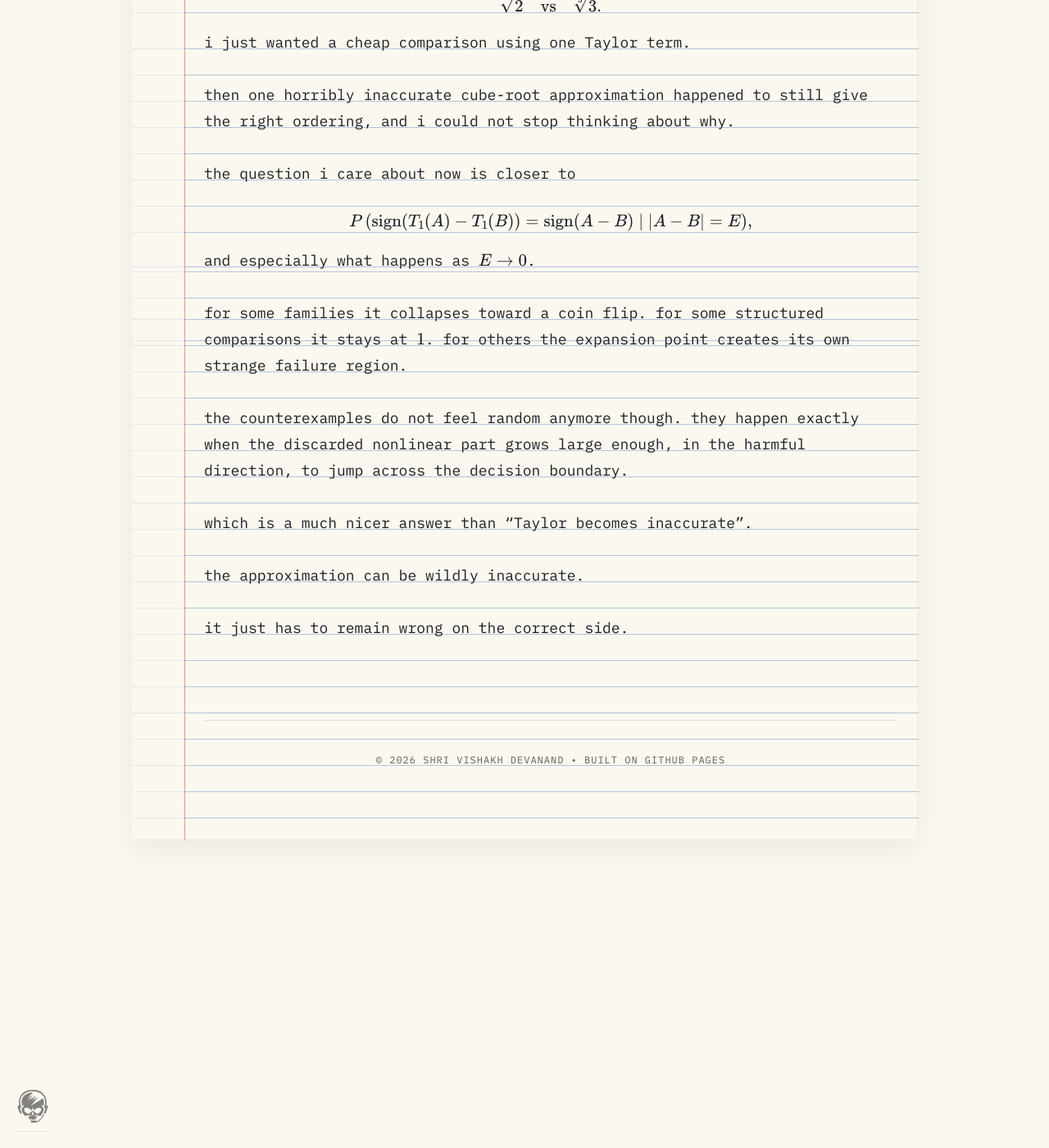
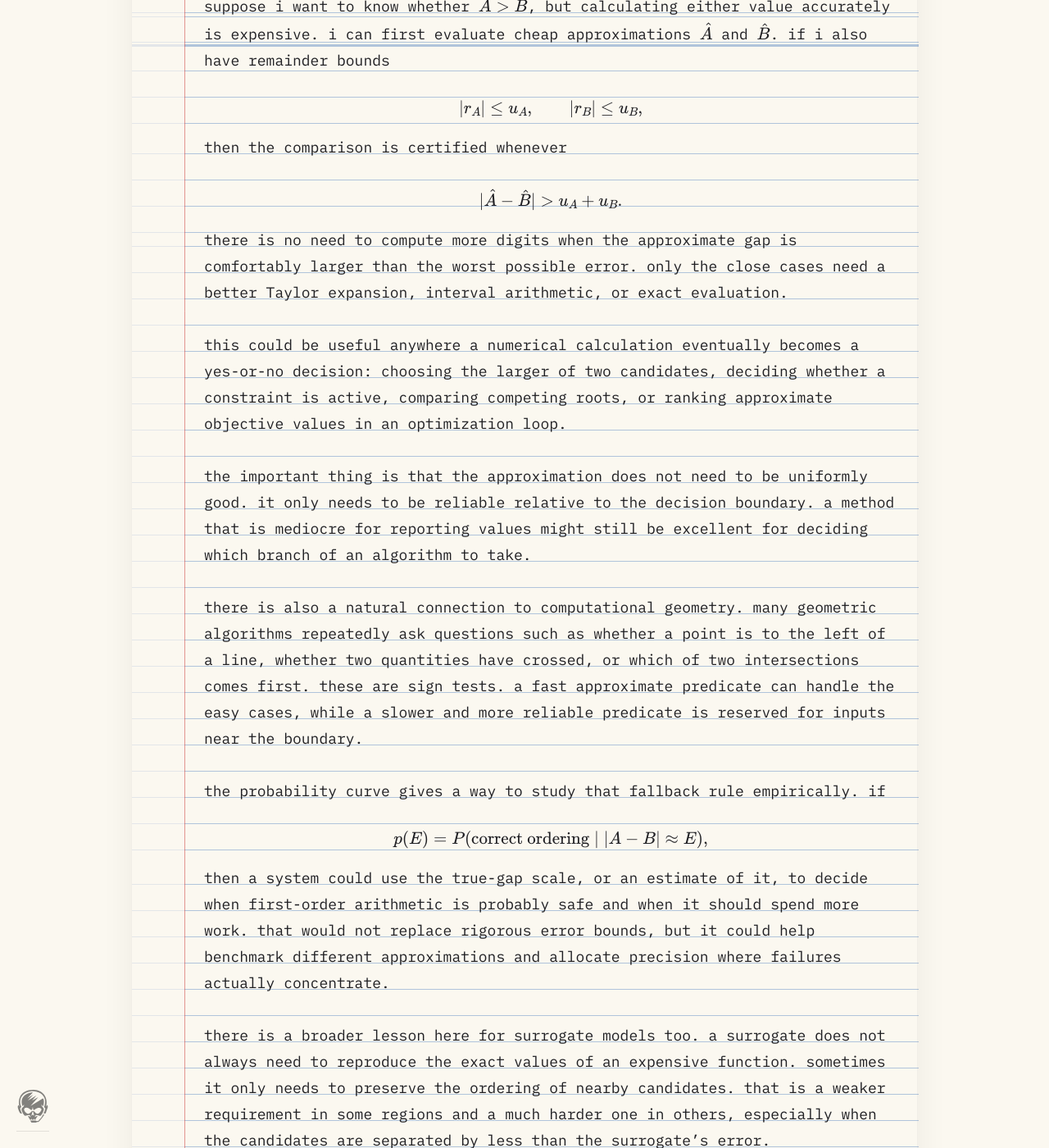
Before and after one commit to 5iri/5iri.github.io, a Jekyll site: the page built from markdown_files/posts/content/how-wrong-can-taylor-be.md, in a window 1280 px wide and 1400 px high, scrolled down 11592 px. Shown: the whole window at 82% size. Built offline with Jekyll 4.4.1, drawn with Linux system fonts in a browser that asks for light colours; before the commit the page ends 12617 px from its top, so only the background shows below that; some of the changed text lies outside the part shown.

Commit message:
Discuss applications of Taylor comparison

```diff
--- a/markdown_files/posts/content/how-wrong-can-taylor-be.md
+++ b/markdown_files/posts/content/how-wrong-can-taylor-be.md
@@ -382,40 +382,48 @@ then sin and cos can have stationary points where the first derivative becomes z
 
 there is no single distance where "Taylor stops working". the transition depends on the derivative, curvature, expansion point, branch, sampling rule, and most importantly the difference of the two remainders.
 
-## where i stopped
+## possible applications
 
-i started with
+the most obvious application is a cheap comparison filter.
+
+suppose i want to know whether $$A>B$$, but calculating either value accurately is expensive. i can first evaluate cheap approximations $$\hat A$$ and $$\hat B$$. if i also have remainder bounds
 
 $$
-\sqrt2
-\quad\text{vs}\quad
-\sqrt[3]3.
+|r_A|\leq u_A,
+\qquad
+|r_B|\leq u_B,
 $$
 
-i just wanted a cheap comparison using one Taylor term.
-
-then one horribly inaccurate cube-root approximation happened to still give the right ordering, and i could not stop thinking about why.
-
-the question i care about now is closer to
+then the comparison is certified whenever
 
 $$
-P\left(
-\operatorname{sign}(T_1(A)-T_1(B))
-=
-\operatorname{sign}(A-B)
-\;\middle|\;
-|A-B|=E
-\right),
+|\hat A-\hat B|>u_A+u_B.
 $$
 
-and especially what happens as $$E\rightarrow0$$.
+there is no need to compute more digits when the approximate gap is comfortably larger than the worst possible error. only the close cases need a better Taylor expansion, interval arithmetic, or exact evaluation.
 
-for some families it collapses toward a coin flip. for some structured comparisons it stays at $$1$$. for others the expansion point creates its own strange failure region.
+this could be useful anywhere a numerical calculation eventually becomes a yes-or-no decision: choosing the larger of two candidates, deciding whether a constraint is active, comparing competing roots, or ranking approximate objective values in an optimization loop.
 
-the counterexamples do not feel random anymore though. they happen exactly when the discarded nonlinear part grows large enough, in the harmful direction, to jump across the decision boundary.
+the important thing is that the approximation does not need to be uniformly good. it only needs to be reliable relative to the decision boundary. a method that is mediocre for reporting values might still be excellent for deciding which branch of an algorithm to take.
 
-which is a much nicer answer than "Taylor becomes inaccurate".
+there is also a natural connection to computational geometry. many geometric algorithms repeatedly ask questions such as whether a point is to the left of a line, whether two quantities have crossed, or which of two intersections comes first. these are sign tests. a fast approximate predicate can handle the easy cases, while a slower and more reliable predicate is reserved for inputs near the boundary.
 
-the approximation can be wildly inaccurate.
+the probability curve gives a way to study that fallback rule empirically. if
 
-it just has to remain wrong on the correct side.
+$$
+p(E)=P(\text{correct ordering}\mid |A-B|\approx E),
+$$
+
+then a system could use the true-gap scale, or an estimate of it, to decide when first-order arithmetic is probably safe and when it should spend more work. that would not replace rigorous error bounds, but it could help benchmark different approximations and allocate precision where failures actually concentrate.
+
+there is a broader lesson here for surrogate models too. a surrogate does not always need to reproduce the exact values of an expensive function. sometimes it only needs to preserve the ordering of nearby candidates. that is a weaker requirement in some regions and a much harder one in others, especially when the candidates are separated by less than the surrogate's error.
+
+so the practical question is not simply
+
+> how accurate is this approximation?
+
+it is
+
+> accurate enough for which decision, at what separation, and with what fallback when the answer is uncertain?
+
+that framing makes the strange Taylor examples feel less like curiosities. they are small versions of a very common numerical design pattern: use a fast approximate answer when the margin is large, detect when the margin is too small, and pay for accuracy only at the boundary.
```
